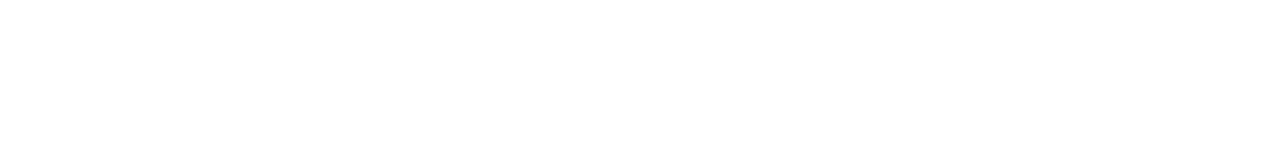
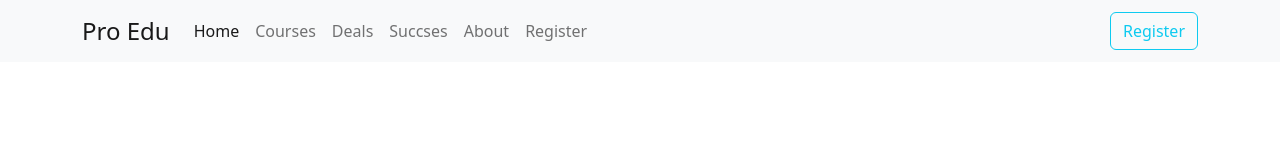
Before and after one commit to 07arif/Pro-edu_website, a plain HTML site: page index.html in a window 1280 px wide. Drawn offline with nearby package versions, Linux system fonts and the light colour scheme.

Commit message:
navbar added

```diff
--- a/index.html
+++ b/index.html
@@ -4,7 +4,7 @@
 <head>
     <meta charset="utf-8">
     <meta name="viewport" content="width=device-width, initial-scale=1">
-    <title>Bootstrap demo</title>
+    <title>ProEdu.com</title>
     <!-- bootstrap.min.css  -->
     <link href="https://cdn.jsdelivr.net/npm/bootstrap@5.2.0/dist/css/bootstrap.min.css" rel="stylesheet"
         integrity="sha384-gH2yIJqKdNHPEq0n4Mqa/HGKIhSkIHeL5AyhkYV8i59U5AR6csBvApHHNl/vI1Bx" crossorigin="anonymous">
@@ -13,6 +13,44 @@
 </head>
 
 <body>
+    <!-- header section start  -->
+    <header>
+        <!-- navbar start  -->
+        <nav class="navbar navbar-expand-lg bg-light">
+            <div class="container">
+                <a class="navbar-brand fs-4 " href="#">Pro Edu</a>
+                <button class="navbar-toggler" type="button" data-bs-toggle="collapse"
+                    data-bs-target="#navbarSupportedContent" aria-controls="navbarSupportedContent"
+                    aria-expanded="false" aria-label="Toggle navigation">
+                    <span class="navbar-toggler-icon"></span>
+                </button>
+                <div class="collapse navbar-collapse" id="navbarSupportedContent">
+                    <ul class="navbar-nav me-auto mb-2 mb-lg-0">
+                        <li class="nav-item">
+                            <a class="nav-link active" aria-current="page" href="#">Home</a>
+                        </li>
+                        <li class="nav-item">
+                            <a class="nav-link" href="#">Courses</a>
+                        </li>
+                        <li class="nav-item">
+                            <a class="nav-link" href="#">Deals</a>
+                        </li>
+                        <li class="nav-item">
+                            <a class="nav-link" href="#">Succses</a>
+                        </li>
+                        <li class="nav-item">
+                            <a class="nav-link" href="#">About</a>
+                        </li>
+                        <li class="nav-item">
+                            <a class="nav-link" href="#">Register</a>
+                        </li>
+                    </ul>
+                    <button class="btn btn-outline-info ms-auto" type="submit">Register</button>
+                </div>
+            </div>
+        </nav>
+        <!-- navbar start  -->
+    </header>
 
 
     <!-- js  -->
```
